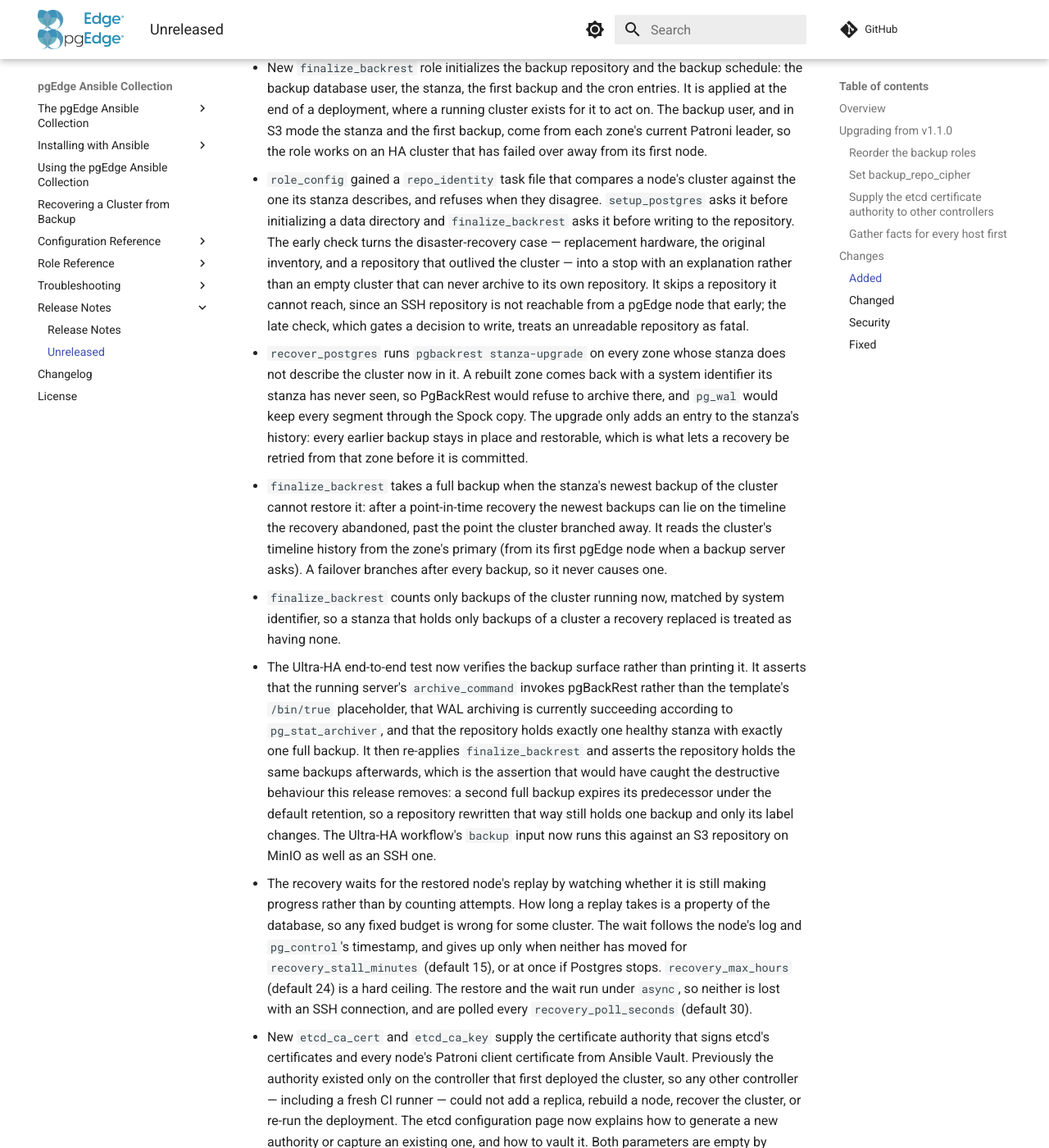
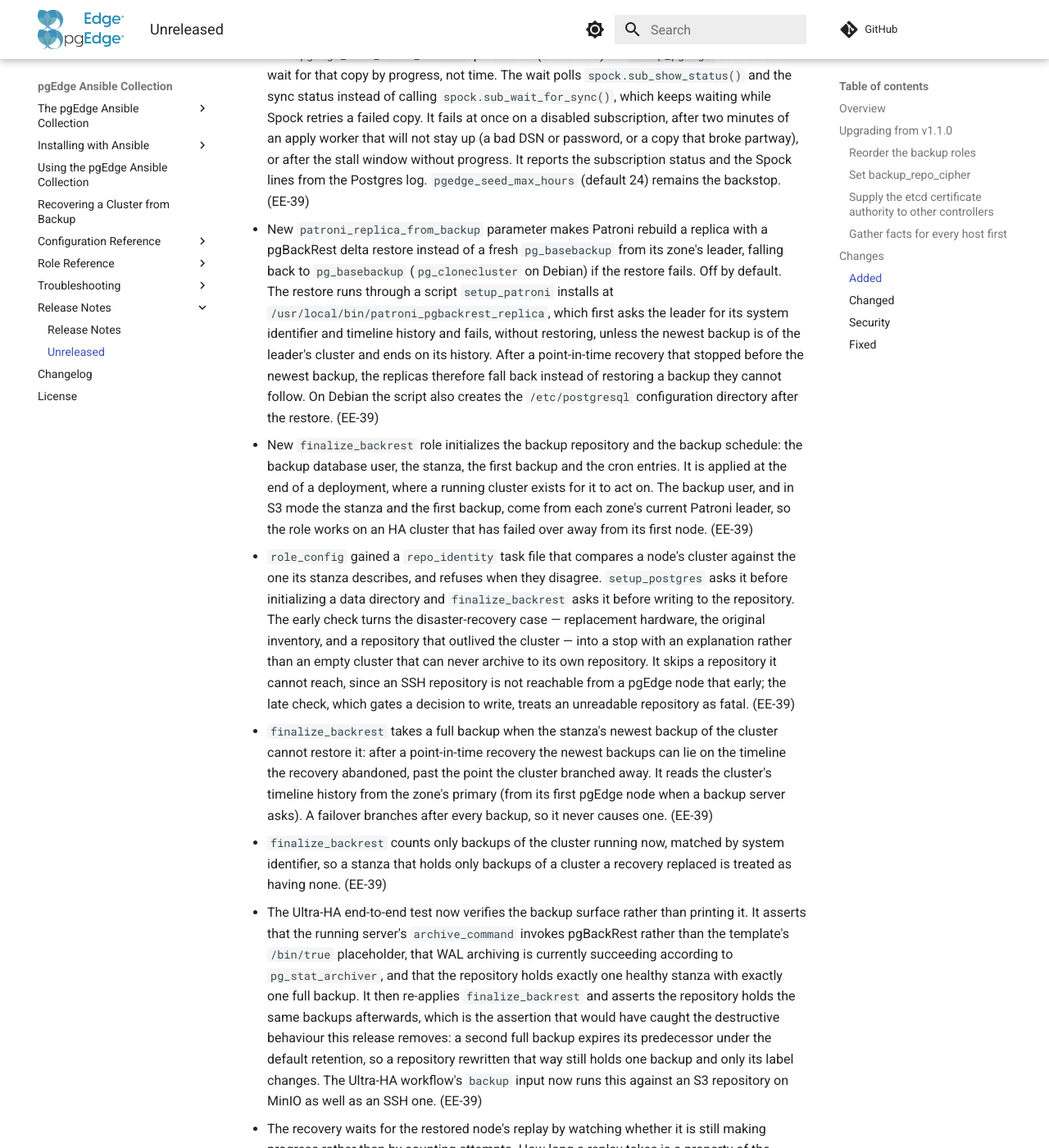
Before and after one commit to pgEdge/pgedge-ansible, an MkDocs documentation site: the page built from docs/release_notes/unreleased.md, in a window 1280 px wide and 1400 px high, scrolled down 5883 px. Shown: the whole window at 82% size. Built offline with MkDocs 1.6.1 and Material for MkDocs 9.7.7, drawn with Linux system fonts in a browser that asks for light colours; comment, search, counter and statistics services are not loaded; some of the changed text lies outside the part shown.

Commit message:
Fold the new roles' fixes into their release notes entries
wipe_cluster and recover_postgres are new in this release, so the bugs
fixed in them during the branch were never released and do not belong
under Fixed. Their behaviour now sits in each role's Added entry. Two
pairs of overlapping entries are merged, and every entry this branch
added carries the EE-39 tag as the v1.1.0 entries carry theirs.

Co-Authored-By: Claude Opus 5.5 (1M context) <noreply@anthropic.com>

```diff
--- a/docs/release_notes/unreleased.md
+++ b/docs/release_notes/unreleased.md
@@ -225,32 +225,51 @@ same play to the top:
   the components' configuration and data. No repository is touched, and the
   wipe is refused unless `wipe_confirm` is set and some zone's repository holds
   a backup of the cluster in it. `wipe_without_backup` lifts the second
-  condition for a cluster whose data is not worth keeping.
+  condition for a cluster whose data is not worth keeping. Every pgEdge node is
+  asked for a backup, and a zone is judged by whichever of its nodes holds its
+  cluster, so a first node that lost its disk cannot make a zone that failed
+  over look empty. An external configuration store the wipe cannot read stops
+  it before anything is erased. The zone's cluster is removed from that store
+  even when the store lists no members, since members expire within Patroni's
+  `ttl` but the keys recording the cluster as initialized do not, and
+  `patronictl` must then report the cluster as `uninitialized`. A node with no
+  Patroni configuration, such as a freshly provisioned host, reaches the store
+  through a temporary one built from the inventory's `patroni_dcs`
+  settings. (EE-39)
 - New `recover_postgres` role builds the cluster's Postgres from a backup, in
   place of `setup_postgres`. It applies `setup_postgres` to every node, with
   the new `backup_repo_reuse` set so that the repository identity check lets it
-  build a cluster beside the existing stanza, restores
-  `recovery_node` from its zone's repository and promotes it outside Patroni,
-  strips the restored node's stale Spock metadata, and upgrades each zone's
-  stanza to describe the cluster now in it. One zone is restored and every other
-  zone copies it across Spock, because each zone's stanza restores to its own
-  moment, and zones restored separately have no common position to replicate
-  forward from.
+  build a cluster beside the existing stanza, restores `recovery_node` from its
+  zone's repository and promotes it outside Patroni, and strips the restored
+  node's stale Spock metadata. One zone is restored and every other zone copies
+  it across Spock, because each zone's stanza restores to its own moment, and
+  zones restored separately have no common position to replicate forward from.
+  It then runs `pgbackrest stanza-upgrade` on every zone whose stanza does not
+  describe the cluster now in it. A rebuilt zone comes back with a system
+  identifier its stanza has never seen, so PgBackRest would refuse to archive
+  there, and `pg_wal` would keep every segment through the Spock copy. The
+  upgrade only adds an entry to the stanza's history: every earlier backup
+  stays in place and restorable, which is what lets a recovery be retried from
+  that zone before it is committed. Because `stanza-upgrade` runs on the
+  repository host, the role refuses, before building anything, a rebuilt zone
+  whose SSH repository is named only by `backup_host`; adding that server to
+  the `backup` group lets the recovery upgrade it. (EE-39)
 - New `sample-playbooks/ultra-ha-recover/` holds the recovery playbook, which is
   the Ultra-HA deployment playbook with `recover_postgres` in place of
   `setup_postgres`, and `commit-restore.yaml`, which applies
   `finalize_backrest` once the recovered cluster is the one to keep. The
   recovery takes no backups and leaves the schedule off, so it can be repeated
-  to another target or from another zone with every backup still in place.
+  to another target or from another zone with every backup still in
+  place. (EE-39)
 - New `recovery_node`, `recovery_target_type`, `recovery_target`,
   `recovery_target_timeline` and `recovery_backup_set` parameters drive a
   recovery. `recover_postgres` reads them, and the
   `sample-playbooks/ultra-ha-recover/` playbook also reads `recovery_node` to
-  choose the zone the others are seeded from.
+  choose the zone the others are seeded from. (EE-39)
 - New `pgedge_seed_zone` parameter for `setup_pgedge` names a zone that already
   holds the cluster's data. Every other zone copies it with
   `synchronize_structure` and `synchronize_data` before the rest of the mesh is
-  built. The recovery playbook sets it to the restored zone.
+  built. The recovery playbook sets it to the restored zone. (EE-39)
 - New `pgedge_seed_stall_minutes` parameter (default 15) for `setup_pgedge`
   bounds the wait for that copy by progress, not time. The wait polls
   `spock.sub_show_status()` and the sync status instead of calling
@@ -259,23 +278,24 @@ same play to the top:
   apply worker that will not stay up (a bad DSN or password, or a copy that
   broke partway), or after the stall window without progress. It reports the
   subscription status and the Spock lines from the Postgres log.
-  `pgedge_seed_max_hours` (default 24) remains the backstop.
+  `pgedge_seed_max_hours` (default 24) remains the backstop. (EE-39)
 - New `patroni_replica_from_backup` parameter makes Patroni rebuild a replica
   with a pgBackRest delta restore instead of a fresh `pg_basebackup` from its
   zone's leader, falling back to `pg_basebackup` (`pg_clonecluster` on Debian)
-  if the restore fails. Off by default. The restore runs through
-  `/usr/local/bin/patroni_pgbackrest_replica`, which first asks the leader for
-  its system identifier and timeline history and fails, without restoring,
-  unless the newest backup is of the leader's cluster and ends on its history.
-  After a point-in-time recovery that stopped before the newest backup, the
-  replicas therefore fall back instead of restoring a backup they cannot
-  follow.
+  if the restore fails. Off by default. The restore runs through a script
+  `setup_patroni` installs at `/usr/local/bin/patroni_pgbackrest_replica`,
+  which first asks the leader for its system identifier and timeline history
+  and fails, without restoring, unless the newest backup is of the leader's
+  cluster and ends on its history. After a point-in-time recovery that stopped
+  before the newest backup, the replicas therefore fall back instead of
+  restoring a backup they cannot follow. On Debian the script also creates the
+  `/etc/postgresql` configuration directory after the restore. (EE-39)
 - New `finalize_backrest` role initializes the backup repository and the backup
   schedule: the backup database user, the stanza, the first backup and the cron
   entries. It is applied at the end of a deployment, where a running cluster
   exists for it to act on. The backup user, and in S3 mode the stanza and the
   first backup, come from each zone's current Patroni leader, so the role works
-  on an HA cluster that has failed over away from its first node.
+  on an HA cluster that has failed over away from its first node. (EE-39)
 - `role_config` gained a `repo_identity` task file that compares a node's
   cluster against the one its stanza describes, and refuses when they disagree.
   `setup_postgres` asks it before initializing a data directory and
@@ -285,23 +305,16 @@ same play to the top:
   explanation rather than an empty cluster that can never archive to its own
   repository. It skips a repository it cannot reach, since an SSH repository is
   not reachable from a pgEdge node that early; the late check, which gates a
-  decision to write, treats an unreadable repository as fatal.
-- `recover_postgres` runs `pgbackrest stanza-upgrade` on every zone whose
-  stanza does not describe the cluster now in it. A rebuilt zone comes back with
-  a system identifier its stanza has never seen, so PgBackRest would refuse to
-  archive there, and `pg_wal` would keep every segment through the Spock copy.
-  The upgrade only adds an entry to the stanza's history: every earlier backup
-  stays in place and restorable, which is what lets a recovery be retried from
-  that zone before it is committed.
+  decision to write, treats an unreadable repository as fatal. (EE-39)
 - `finalize_backrest` takes a full backup when the stanza's newest backup of
   the cluster cannot restore it: after a point-in-time recovery the newest
   backups can lie on the timeline the recovery abandoned, past the point the
   cluster branched away. It reads the cluster's timeline history from the
   zone's primary (from its first pgEdge node when a backup server asks). A
-  failover branches after every backup, so it never causes one.
+  failover branches after every backup, so it never causes one. (EE-39)
 - `finalize_backrest` counts only backups of the cluster running now, matched by
   system identifier, so a stanza that holds only backups of a cluster a recovery
-  replaced is treated as having none.
+  replaced is treated as having none. (EE-39)
 - The Ultra-HA end-to-end test now verifies the backup surface rather than
   printing it. It asserts that the running server's `archive_command` invokes
   pgBackRest rather than the template's `/bin/true` placeholder, that WAL
@@ -313,7 +326,7 @@ same play to the top:
   predecessor under the default retention, so a repository rewritten that way
   still holds one backup and only its label changes. The Ultra-HA workflow's
   `backup` input now runs this against an S3 repository on MinIO as well as an
-  SSH one.
+  SSH one. (EE-39)
 - The recovery waits for the restored node's replay by watching whether it is
   still making progress rather than by counting attempts. How long a replay
   takes is a property of the database, so any fixed budget is wrong for some
@@ -322,7 +335,7 @@ same play to the top:
   15), or at once if Postgres stops. `recovery_max_hours` (default 24) is a hard
   ceiling. The restore and the wait run under `async`, so neither is lost with
   an SSH connection, and are polled every `recovery_poll_seconds` (default
-  30).
+  30). (EE-39)
 - New `etcd_ca_cert` and `etcd_ca_key` supply the certificate authority that
   signs etcd's certificates and every node's Patroni client certificate from
   Ansible Vault. Previously the authority existed only on the controller that
@@ -334,15 +347,16 @@ same play to the top:
   behaves exactly as before. A supplied authority that differs from the one
   already staged is refused rather than applied, because signing against a
   different authority than the running etcd trusts leaves no node able to reach
-  the store.
+  the store. (EE-39)
 - New `tests/render/check-patroni.py` renders the Patroni template offline
   across every combination of the backup switches, and asserts that a template
   rendered without facts for the proxy and backup hosts fails rather than
   emitting HBA rules with no addresses in them. Run by both workflows and both
-  local harnesses.
+  local harnesses. (EE-39)
 - New `tests/render/check-pgbackrest.py` renders `pgbackrest.conf` offline for
   both cipher types and for SSH and S3 repositories, including the
-  S3-compatible settings. Run by both workflows and both local harnesses.
+  S3-compatible settings. Run by both workflows and both local
+  harnesses. (EE-39)
 - New `tests/run-recovery-test.sh`, `tests/playbooks/seed-recovery.yml`,
   `tests/verify/verify-recovery.yml` and `tests/verify/verify-commit.yml`
   exercise a recovery against a cluster the end-to-end harness has already
@@ -360,10 +374,10 @@ same play to the top:
   verification also asserts the replication mesh was rebuilt to exactly the
   expected size, that every replica came back, that writes made afterwards
   reach every zone, that each zone can archive again, and that the recovery
-  took no backup. After the commit it
-  asserts every zone has a backup of the cluster it runs.
+  took no backup. After the commit it asserts every zone has a backup of the
+  cluster it runs. (EE-39)
 - New `backup_stanza` and `backup_repo_configured` variables in `role_config`,
-  so that the roles which now share them cannot drift apart.
+  so that the roles which now share them cannot drift apart. (EE-39)
 - New `uri_style`, `storage_ca_file`, `storage_port` and `storage_verify_tls`
   keys in `backup_repo_params` set PgBackRest's `repo1-s3-uri-style`,
   `repo1-storage-ca-file`, `repo1-storage-port` and `repo1-storage-verify-tls`,
@@ -373,17 +387,18 @@ same play to the top:
   certificate check at all. All four are empty by default and omitted from the
   configuration when empty, so an AWS S3 repository renders exactly as before.
   `backup_repo_params` and the merged `backup_params` moved from
-  `setup_backrest` to `role_config`, because `init_server` now validates them.
+  `setup_backrest` to `role_config`, because `init_server` now validates
+  them. (EE-39)
 - `init_server` refuses an S3 repository whose `backup_repo_params` leaves the
   credentials, bucket, region or endpoint empty, or gives a `uri_style` other
   than `host` or `path`, a `storage_port` outside 1 to 65535, or a
   `storage_verify_tls` that is not a boolean. Empty credentials used to surface
   only when `finalize_backrest` first wrote to the repository, at the very end
-  of the deployment.
+  of the deployment. (EE-39)
 - `init_server` refuses a zone that uses an S3 repository and also has a host in
   the `backup` group. A backup server only serves an SSH repository, and in S3
   mode no SSH keys are exchanged, so the server failed partway through the
-  deployment trying to reach nodes it was never given access to.
+  deployment trying to reach nodes it was never given access to. (EE-39)
 
 ### Changed
 
@@ -393,14 +408,14 @@ same play to the top:
   live primaries at once while the run carried on through `setup_patroni` and
   `setup_pgedge`. The new file is now rendered beside the old one and both are
   asked to read the stanza first. The previous file is also kept as a backup
-  each time it changes, with the same owner and mode.
+  each time it changes, with the same owner and mode. (EE-39)
 - The initial backup is now taken only when the repository holds no backup that
   can restore the cluster running now, rather than on every run.
   `full_backup_count` defaults to `1`, so a full backup taken against a
   repository that already had one expired the previous full backup and its WAL
   the moment it completed — discarding the recovery point a redeployed cluster
   was about to be restored from. The decision is now made from the repository's
-  contents rather than from where the role sits in a playbook.
+  contents rather than from where the role sits in a playbook. (EE-39)
 - `setup_backrest` now writes files only and touches Postgres not at all, and
   moves before `setup_postgres` in the role order. An HA cluster gets its
   `archive_command` from the Patroni configuration, so Postgres starts archiving
@@ -409,12 +424,7 @@ same play to the top:
   `setup_postgres` also lets that role ask the repository whether it already
   holds a cluster before initializing a data directory. A non-HA cluster's
   `archive_command` and `restore_command` moved to `finalize_backrest`, which runs
-  when Postgres is up to be reloaded.
-- The recovery refuses, before building anything, a rebuilt zone whose SSH
-  repository is named only by `backup_host`. `stanza-upgrade` has to run on the
-  repository host, and a host outside the inventory would never be upgraded, so
-  the zone could not archive. Adding the server to the `backup` group lets the
-  recovery upgrade it.
+  when Postgres is up to be reloaded. (EE-39)
 - `setup_postgres` on Debian now removes the configuration files of a cluster
   whose configuration directory outlived its data directory before creating it
   again, since `pg_createcluster` refused to recreate a cluster whose
@@ -423,7 +433,7 @@ same play to the top:
   without a cluster once its data directory was erased. It also lets
   `cluster_name: main` with a `pg_data` of its own replace the package's `main`
   cluster on a fresh install: the role stops that cluster and replaces its
-  configuration, and leaves its data directory where it is.
+  configuration, and leaves its data directory where it is. (EE-39)
 - `archive_command` and `restore_command` for an HA cluster now come from
   `setup_patroni`'s configuration template rather than being patched into the
   Patroni configuration store by `setup_backrest`. A value held only in the
@@ -435,16 +445,16 @@ same play to the top:
   bootstraps a cluster, so an HA cluster deployed without a backup server and
   given one later still has `/bin/true` in its configuration store.
   `finalize_backrest` now reads the store, patches it only when it disagrees,
-  and waits for Postgres to take up the new command before the first backup.
+  and waits for Postgres to take up the new command before the first
+  backup. (EE-39)
 - The Patroni template now spells replica creation as `create_replica_methods`
   rather than the legacy `create_replica_method`. Patroni reads both, although
   its configuration validator knows only the new spelling. Debian replicas are
   still built with `pg_clonecluster` by default, as before. Debian needs it: it
   creates the `/etc/postgresql` configuration directory that `basebackup`
   leaves out. With `patroni_replica_from_backup` enabled, a Debian replica
-  tries the pgBackRest restore first, through a script `setup_patroni`
-  installs at `/usr/local/bin/patroni_pgbackrest_replica`, which creates that
-  directory after the restore; `pg_clonecluster` is the fallback.
+  tries the pgBackRest restore first and falls back to
+  `pg_clonecluster`. (EE-39)
 
 ### Security
 
@@ -462,7 +472,7 @@ same play to the top:
   with the old derived password, and the derivation was public, so it can be
   recovered — [Backup Configuration](../configuration/backup.md#upgrading-a-cluster-deployed-before-this-was-required)
   gives the command. Treat a recovered value as compromised and plan to
-  re-encrypt.
+  re-encrypt. (EE-39)
 - A collection tarball built with `make build` no longer includes private keys
   left in the tree by local runs. `ansible-galaxy` ignores `.gitignore`, so the
   etcd CA and node keys the sample playbooks write under `tls/`, the SSH host
@@ -470,11 +480,11 @@ same play to the top:
   `galaxy.template.yml`, from which `make build` generates `galaxy.yml`, now
   excludes them, along with all of `tests/` and other local files. Anyone who
   built and shared a tarball from a tree where these existed should treat the
-  keys in it as exposed.
+  keys in it as exposed. (EE-39)
 - Running a playbook with `--diff` no longer prints secrets. The tasks that
   write `patroni.yml`, `pgbackrest.conf` and the `.pgpass` entries showed their
   changes in the diff output, and those carry the database passwords, the
-  repository cipher and any object-store secret key.
+  repository cipher and any object-store secret key. (EE-39)
 
 ### Fixed
 
@@ -484,27 +494,7 @@ same play to the top:
   leaving encryption to the storage layer was not expressible — which is the
   arrangement that permits key rotation, since PgBackRest cannot rotate its own
   cipher. The password line is now emitted only where something is encrypting,
-  and `init_server` rejects a password set where nothing is.
-- `wipe_cluster` checks for a backup on every pgEdge node, not only on each
-  zone's first node. A first node with no cluster on it, such as one that had
-  lost its disk, made its zone look empty, so the check passed and the wipe
-  erased the live data on the node Patroni had failed over to without asking
-  whether any backup held it. A zone is now judged by whichever of its nodes
-  holds the cluster.
-- `wipe_cluster` does not treat an external configuration store it cannot read
-  as a store with no cluster in it. An unreadable store stops the wipe before
-  anything is erased, rather than leaving Patroni waiting forever for a leader
-  whose key is still there.
-- `wipe_cluster` removes a zone's cluster from an external configuration store
-  even when the store lists no members, and then checks that `patronictl`
-  reports the cluster as `uninitialized`. Members expire within Patroni's `ttl`
-  of Patroni stopping, but the keys recording the cluster as initialized do
-  not, so a wipe run after Patroni had been down for longer skipped the removal
-  and passed its own check. The rebuilt zones then met the old system
-  identifier and Patroni refused to start them. A node with no Patroni
-  configuration, such as a freshly provisioned host, now reaches the store with
-  a temporary configuration built from the inventory's `patroni_dcs` settings,
-  instead of being skipped.
+  and `init_server` rejects a password set where nothing is. (EE-39)
 - `backup_repo_user` and `backup_repo_path` no longer derive from
   `ansible_user_id`. That is a fact, and a fact records which account the setup
   module ran as, so a play that gathers facts with `become` records `root` --
@@ -515,27 +505,27 @@ same play to the top:
   repository somewhere nobody would look for it. Both now derive from a new
   `connection_user` in `role_config`, which prefers the `ansible_user`
   connection variable and falls back to the fact only where no login user is
-  configured. `init_server` compares against the same value.
+  configured. `init_server` compares against the same value. (EE-39)
 - `setup_backrest` no longer skips its client configuration entirely when
   `backup_repo_type` is `s3`. The role gated client setup on a backup server
   being named, and an S3 repository names none, so S3 clusters were left with no
   `pgbackrest.conf`, no archive command and no backups, with nothing reporting
-  it. The gate is now whether a repository is configured at all.
+  it. The gate is now whether a repository is configured at all. (EE-39)
 - Adding or rebuilding a node from a controller without the cluster's
   certificate authority no longer generates a new one. The etcd setup skipped
   nodes that already ran etcd but not the node being added, so it minted an
   authority for that node, and every node's Patroni client certificate was then
   reissued against an authority the running etcd did not trust. Every play that
   signs certificates now reads the authority each existing etcd member trusts
-  and stops unless the controller holds that one.
+  and stops unless the controller holds that one. (EE-39)
 - `setup_patroni` finds the primary when Postgres listens on a port other than
   5432. `patronictl` then shows each member's host as `host:port`, and the wait
   for the primary compared that with the bare inventory name, so it never saw
   the primary come up and failed after its retries. The port is now stripped
-  before the comparison.
+  before the comparison. (EE-39)
 - `make build` rebuilds the tarball whenever a shipped file changes or is
   deleted, including role templates and scripts, the top-level `meta/`, doc
   pages and sample playbooks. It compared only the roles' YAML files that still
   existed, so an edit to anything else, or a deletion, left a stale tarball in
   place — under the same name, since a dirty tree keeps its version string —
-  and `make install` reinstalled the old content.
+  and `make install` reinstalled the old content. (EE-39)
```
Also changed, not shown: docs/CHANGELOG.md (+25 -29 lines).
